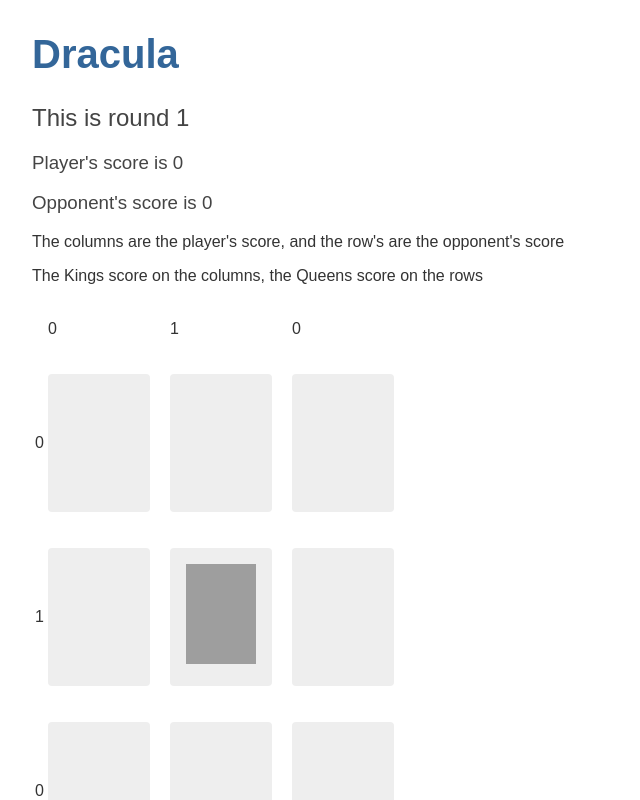
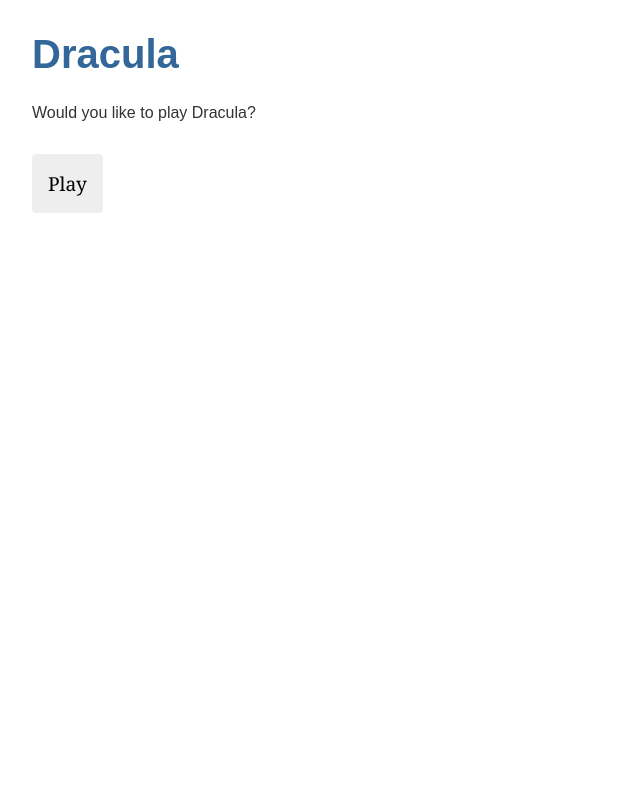
Before and after one commit to ABenC377/Dracula, an Angular app in the folder angular-Dracula/: page / in a window 1280 px wide. Shown: the top 800 px of the page, without its empty margins (0-640 px from the left). Built offline with nearby package versions, Linux system fonts and the light colour scheme; grey boxes are pictures that could not be loaded.

Commit message:
Added intro text before game strats

```diff
--- a/angular-Dracula/src/app/app.component.html
+++ b/angular-Dracula/src/app/app.component.html
@@ -1,4 +1,16 @@
 <h1>{{title}}</h1>
-<app-game></app-game>
+
+<ng-template [ngIf]="playGame" [ngIfElse]="inviteToStartGame">
+  <div >
+    <app-game></app-game>
+  </div>
+</ng-template>
+
+<ng-template #inviteToStartGame>
+  <div>
+    <p>Would you like to play Dracula?</p>
+    <button type="startGame" name="startGame" (click)="startGame()">Play</button>
+  </div>
+</ng-template>
 
 <router-outlet></router-outlet>
--- a/angular-Dracula/src/app/app.component.ts
+++ b/angular-Dracula/src/app/app.component.ts
@@ -6,5 +6,21 @@ import { Component } from '@angular/core';
   styleUrls: ['./app.component.css']
 })
 export class AppComponent {
-  title = 'Dracula';
+  title: string;
+  playGame: boolean;
+  playerTurn: boolean;
+  playerIsKing: boolean;
+  playerIsCols: boolean;
+
+  constructor() {
+    this.title = "Dracula";
+    this.playGame = false;
+    this.playerTurn = true;
+    this.playerIsKing = true;
+    this.playerIsCols = true;
+  }
+
+  startGame() {
+    this.playGame = true;
+  }
 }
--- /dev/null
+++ b/angular-Dracula/src/app/gameResult.ts
@@ -0,0 +1,5 @@
+export interface GameResult {
+  playerWon: boolean;
+  playerScore: number;
+  opponentScore: number
+}
```
